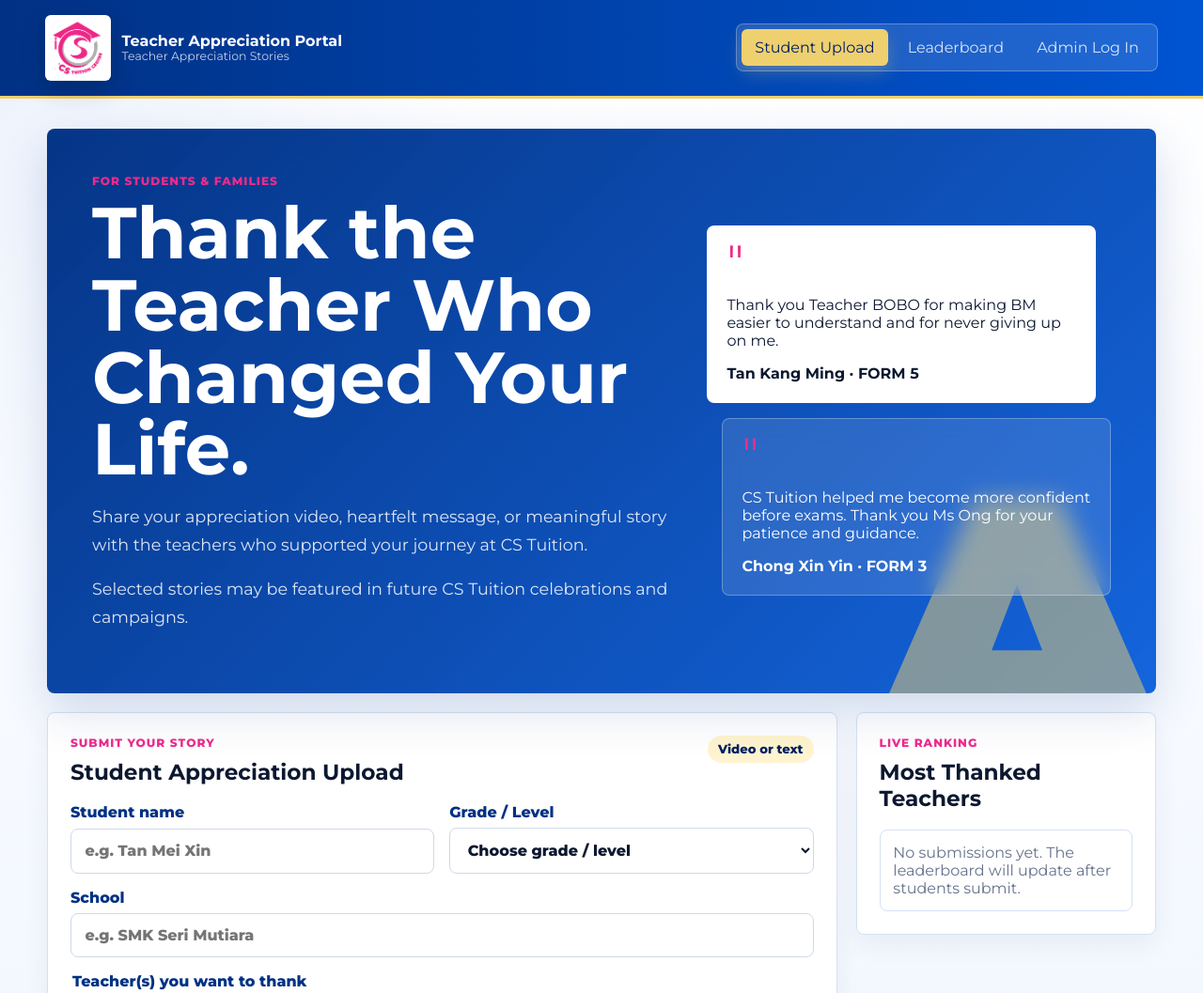
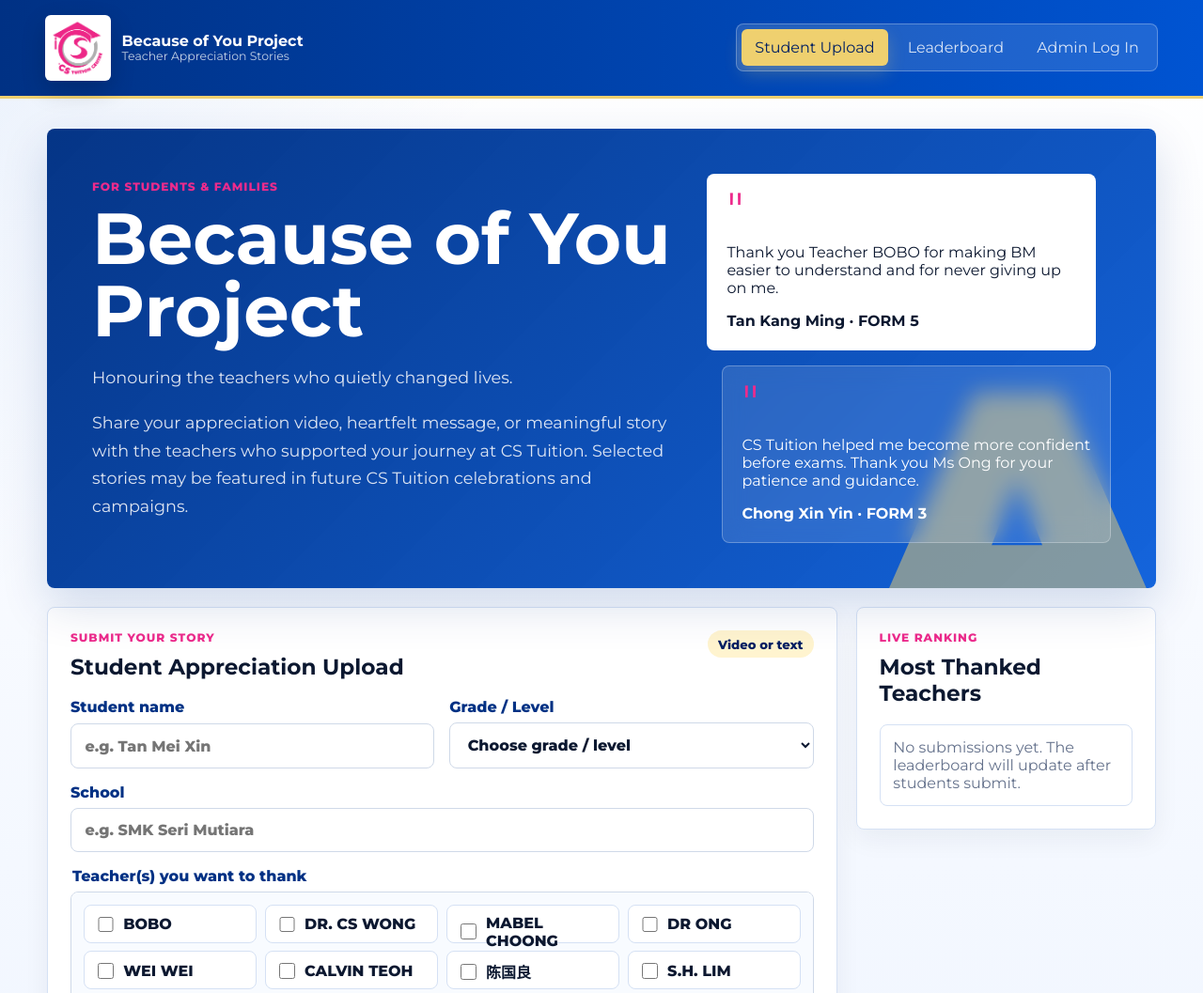
Before and after one commit to ngsetapak-web/cs-tuition-thank-you, a website: page index.html in a window 1280 px wide. Shown: the top 1057 px of the page at 94% size. Drawn offline with Linux system fonts and the light colour scheme; no server answers.

Commit message:
Because of You Project

```diff
--- a/index.html
+++ b/index.html
@@ -3,7 +3,7 @@
   <head>
     <meta charset="UTF-8" />
     <meta name="viewport" content="width=device-width, initial-scale=1.0" />
-    <title>CS Tuition Thank You Stories</title>
+    <title>Because of You Project | CS Tuition</title>
     <link rel="stylesheet" href="styles.css" />
   </head>
   <body>
@@ -11,7 +11,7 @@
       <a class="brand" href="#student">
         <img class="brand-logo" src="cs-tuition-logo-outline.png" alt="CS Tuition Centre" />
         <span>
-          <strong>Teacher Appreciation Portal</strong>
+          <strong>Because of You Project</strong>
           <small>Teacher Appreciation Stories</small>
         </span>
       </a>
@@ -27,13 +27,14 @@
         <div class="hero-band">
           <div class="hero-copy">
             <p class="eyebrow">FOR STUDENTS &amp; FAMILIES</p>
-            <h1>Thank the Teacher Who Changed Your Life.</h1>
+            <h1>Because of You Project</h1>
+            <p>
+              Honouring the teachers who quietly changed lives.
+            </p>
             <p>
               Share your appreciation video, heartfelt message, or meaningful story with the
-              teachers who supported your journey at CS Tuition.
-            </p>
-            <p>
-              Selected stories may be featured in future CS Tuition celebrations and campaigns.
+              teachers who supported your journey at CS Tuition. Selected stories may be featured
+              in future CS Tuition celebrations and campaigns.
             </p>
           </div>
           <div class="story-preview" aria-label="Appreciation wall preview">
```
